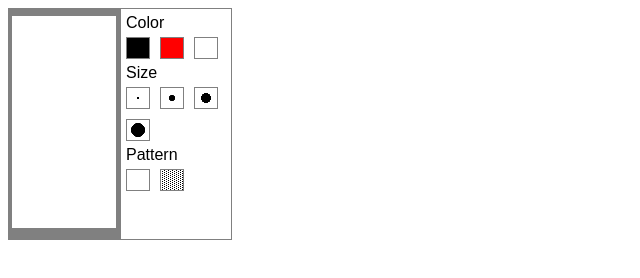
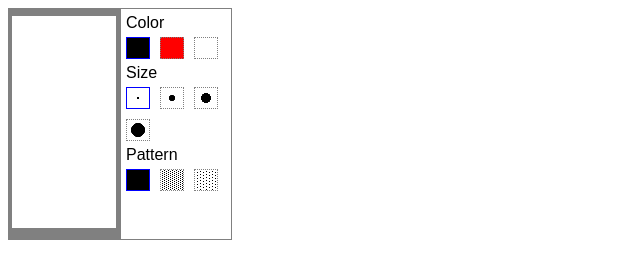
Before and after one commit to slackhappy/einklightswitch, a plain HTML site: page index.html in a window 1280 px wide. Shown: the whole page, without its empty margins (0-640 px from the left). Drawn offline with Linux system fonts and the light colour scheme.

Commit message:
better patterns, brush selection style

```diff
--- a/index.html
+++ b/index.html
@@ -13,7 +13,10 @@
     #canvas { margin-top: 6px; margin-left:2px }
     .controlsdiv { width: 110px; height: 230px; }
     .header { clear: both; margin-left:5px; margin-top:5px;}
-    .brush { float: left; width: 22px; margin:5px; height: 20px; border: 1px solid gray;}
+    .brush { float: left; width: 22px; margin:5px; height: 20px; border: 1px dotted gray;}
+    .brush-selected { border: 1px solid blue; }
+    .brush-size { background: white; }
+    .brush-pattern { background: white; }
   </style>
 
   <script type="text/javascript">
@@ -56,7 +59,7 @@
         let radiusY = (brush.dataset.size / 2) * (brush.height / brush.clientHeight);
         let brushCtx = brush.getContext("2d");
         brushCtx.beginPath();
-        brushCtx.fillStyle = strokeColor == 'white' ? 'black' : 'white';
+        brushCtx.fillStyle = (strokeColor == 'white') ? 'black' : 'white';
         brushCtx.fillRect(0, 0, brush.width, brush.height);
         brushCtx.closePath();
         brushCtx.beginPath();
@@ -67,46 +70,63 @@
       };
     }
 
+    function patternCanvasContext(size) {
+      var patternCanvas = document.createElement('canvas');
+      patternCanvas.width = size;
+      patternCanvas.height = size;
+      var patternCtx = patternCanvas.getContext('2d');
+      patternCtx.fillStyle = strokeColor;
+      return patternCtx;
+    }
+
     function updateBrushPatternBrushes() {
-      var dotPatternCanvas = document.createElement('canvas');
-      dotPatternCanvas.width = 4;
-      dotPatternCanvas.height = 4;
-      var dotPatternCtx = dotPatternCanvas.getContext('2d');
-      dotPatternCtx.fillStyle = strokeColor == 'white' ? 'black' : strokeColor;
-      /*
+      var nonePatternCtx = patternCanvasContext(1);
+      nonePatternCtx.fillRect(0, 0, 1, 1);
 
-       X X
-
-      X X
-      */
+      var dotPatternCtx = patternCanvasContext(4);
       dotPatternCtx.fillRect(1, 1, 1, 1);
       dotPatternCtx.fillRect(1, 3, 1, 1);
       dotPatternCtx.fillRect(3, 0, 1, 1);
       dotPatternCtx.fillRect(3, 2, 1, 1);
 
+      var lessDotPatternCtx = patternCanvasContext(6);
+      lessDotPatternCtx.fillRect(2, 2, 1, 1);
+      lessDotPatternCtx.fillRect(2, 5, 1, 1);
+      lessDotPatternCtx.fillRect(5, 1, 1, 1);
+      lessDotPatternCtx.fillRect(5, 4, 1, 1);
 
-      patterns = {'dots': dotPatternCanvas};
+      patterns = {'none': nonePatternCtx.canvas, 'dots': dotPatternCtx.canvas,  'lessdots': lessDotPatternCtx.canvas};
       var brushPatterns = document.getElementsByClassName('brush-pattern');
       for (let brush of brushPatterns) {
         let brushCtx = brush.getContext("2d");
         let patternForName = patterns[brush.dataset.pattern];
         let pattern = brushCtx.createPattern(patternForName, "repeat");
         brushCtx.beginPath();
+        brushCtx.fillStyle = (strokeColor == 'white') ? 'black' : 'white';
+        brushCtx.fillRect(0, 0, canvas.width, canvas.height);
         brushCtx.fillStyle = pattern;
         brushCtx.fillRect(0, 0, canvas.width, canvas.height);
       };
     }
 
+    function switchSelected(brushClass, toObj) {
+        document.getElementsByClassName(brushClass + ' brush-selected')[0].classList.toggle('brush-selected');
+        toObj.classList.toggle('brush-selected');
+    }
+
     function setBrush(obj) {
       if (obj.dataset.color) {
+        switchSelected('brush-color', obj);
         strokeColor = obj.dataset.color;
         updateBrushSizeBrushes();
         updateBrushPatternBrushes();
       }
       if (obj.dataset.size) {
+        switchSelected('brush-size', obj);
         strokeWeight = parseInt(obj.dataset.size);
       }
       if (obj.dataset.pattern) {
+        switchSelected('brush-pattern', obj);
         strokePattern = obj.dataset.pattern;
       }
       if (strokePattern == 'none') {
@@ -123,19 +143,18 @@
       ctx.fillStyle = stroke;
       ctx.ellipse(from.x, from.y, strokeWeight / 2, strokeWeight / 2, 0, 0, 2 * Math.PI);
       ctx.fill();
-      ctx.closePath();
+      if (from.x != to.x || from.y != to.y) {
         ctx.beginPath();
         ctx.moveTo(from.x, from.y);
         ctx.lineTo(to.x, to.y);
         ctx.strokeStyle = stroke;
         ctx.lineWidth = strokeWeight
         ctx.stroke();
-      ctx.closePath();
         ctx.beginPath();
         ctx.fillStyle = stroke;
         ctx.ellipse(to.x, to.y, strokeWeight / 2, strokeWeight / 2, 0, 0, 2 * Math.PI);
         ctx.fill();
-      ctx.closePath();
+      }
       resetTimer();
     }
 
@@ -179,11 +198,7 @@
       }
       if (eventType == 'mousedown' || eventType == 'touchstart') {
         shouldDraw = true;
-        ctx.beginPath();
-        ctx.fillStyle = stroke;
-        ctx.ellipse(curr.x, curr.y, strokeWeight / 2, strokeWeight / 2, 0, 0, 2 * Math.PI);
-        ctx.fill();
-        ctx.closePath();
+        draw(curr, curr);
         resetTimer();
       }
       if (eventType == 'mousemove' || eventType == 'touchmove') {
@@ -199,17 +214,18 @@
     </div>
     <div class="controlsdiv bordered">
       <div class="header">Color</div>
-      <div class="brush" style="background:black" data-color="black" onclick="setBrush(this)"></div>
-      <div class="brush" style="background:red" data-color="red" onclick="setBrush(this)"></div>
-      <div class="brush" style="background:white" data-color="white" onclick="setBrush(this)"></div>
+      <div class="brush brush-color brush-selected" style="background:black" data-color="black" onclick="setBrush(this)"></div>
+      <div class="brush brush-color" style="background:red" data-color="red" onclick="setBrush(this)"></div>
+      <div class="brush brush-color" style="background:white" data-color="white" onclick="setBrush(this)"></div>
       <div class="header">Size</div>
-      <canvas class="brush brush-size" style="background:white" data-size="2" onclick="setBrush(this)"></canvas>
-      <canvas class="brush brush-size" style="background:white" data-size="6" onclick="setBrush(this)"></canvas>
-      <canvas class="brush brush-size" style="background:white" data-size="10" onclick="setBrush(this)"></canvas>
-      <canvas class="brush brush-size" style="background:white" data-size="14" onclick="setBrush(this)"></canvas>
+      <canvas class="brush brush-size brush-selected" data-size="2" onclick="setBrush(this)"></canvas>
+      <canvas class="brush brush-size" data-size="6" onclick="setBrush(this)"></canvas>
+      <canvas class="brush brush-size" data-size="10" onclick="setBrush(this)"></canvas>
+      <canvas class="brush brush-size" data-size="14" onclick="setBrush(this)"></canvas>
       <div class="header">Pattern</div>
-      <div class="brush" data-pattern="none" onclick="setBrush(this)"></div>
-      <canvas class="brush brush-pattern" style="background:white" width="22" height="20" data-pattern="dots" onclick="setBrush(this)"></canvas>
+      <canvas class="brush brush-pattern brush-selected" width="22" height="20" data-pattern="none" onclick="setBrush(this)"></canvas>
+      <canvas class="brush brush-pattern" width="22" height="20" data-pattern="dots" onclick="setBrush(this)"></canvas>
+      <canvas class="brush brush-pattern" width="22" height="20" data-pattern="lessdots" onclick="setBrush(this)"></canvas>
     </div>
     <div id="debug"></div>
   </body>
```
Lines whose indentation alone changed are shown as unchanged.
